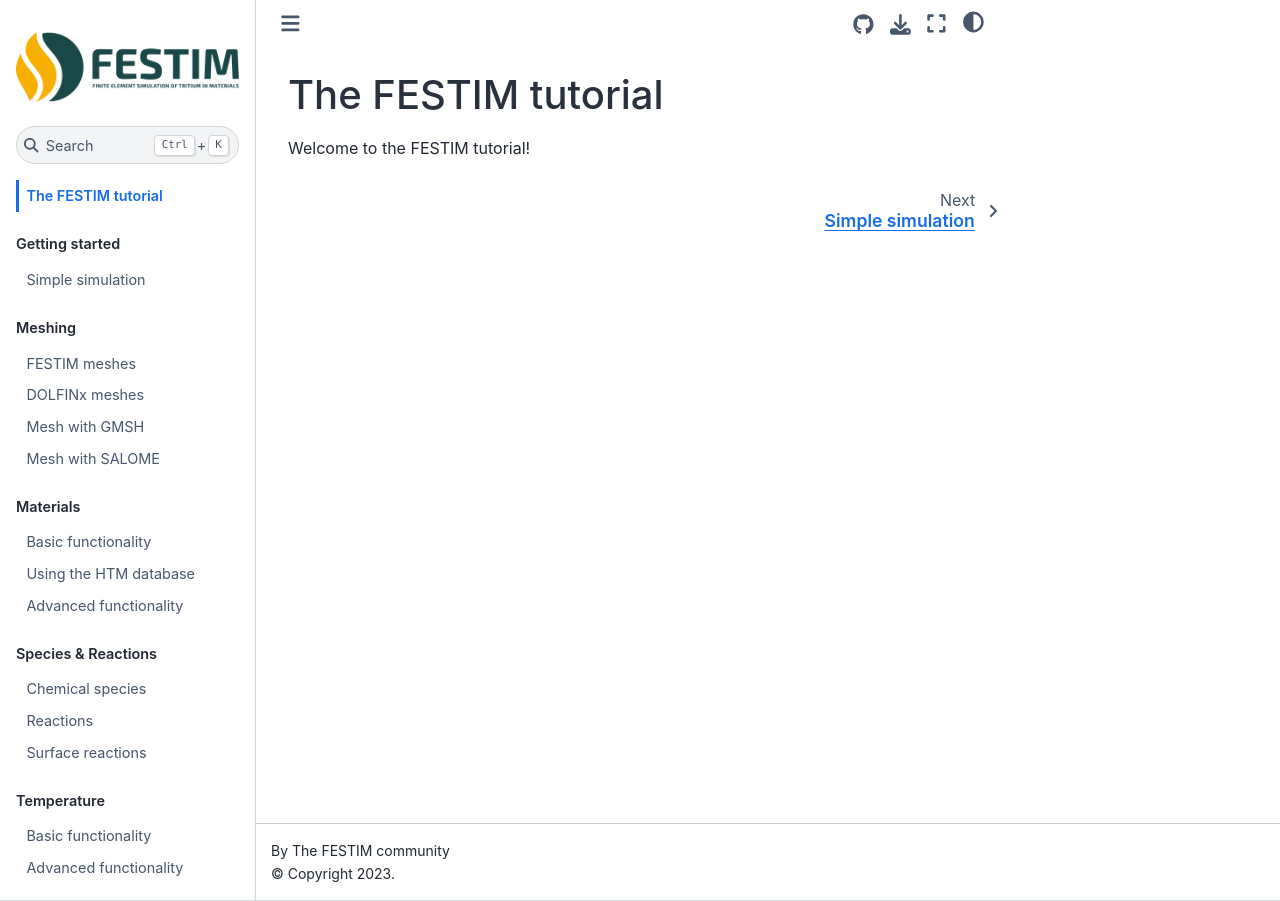
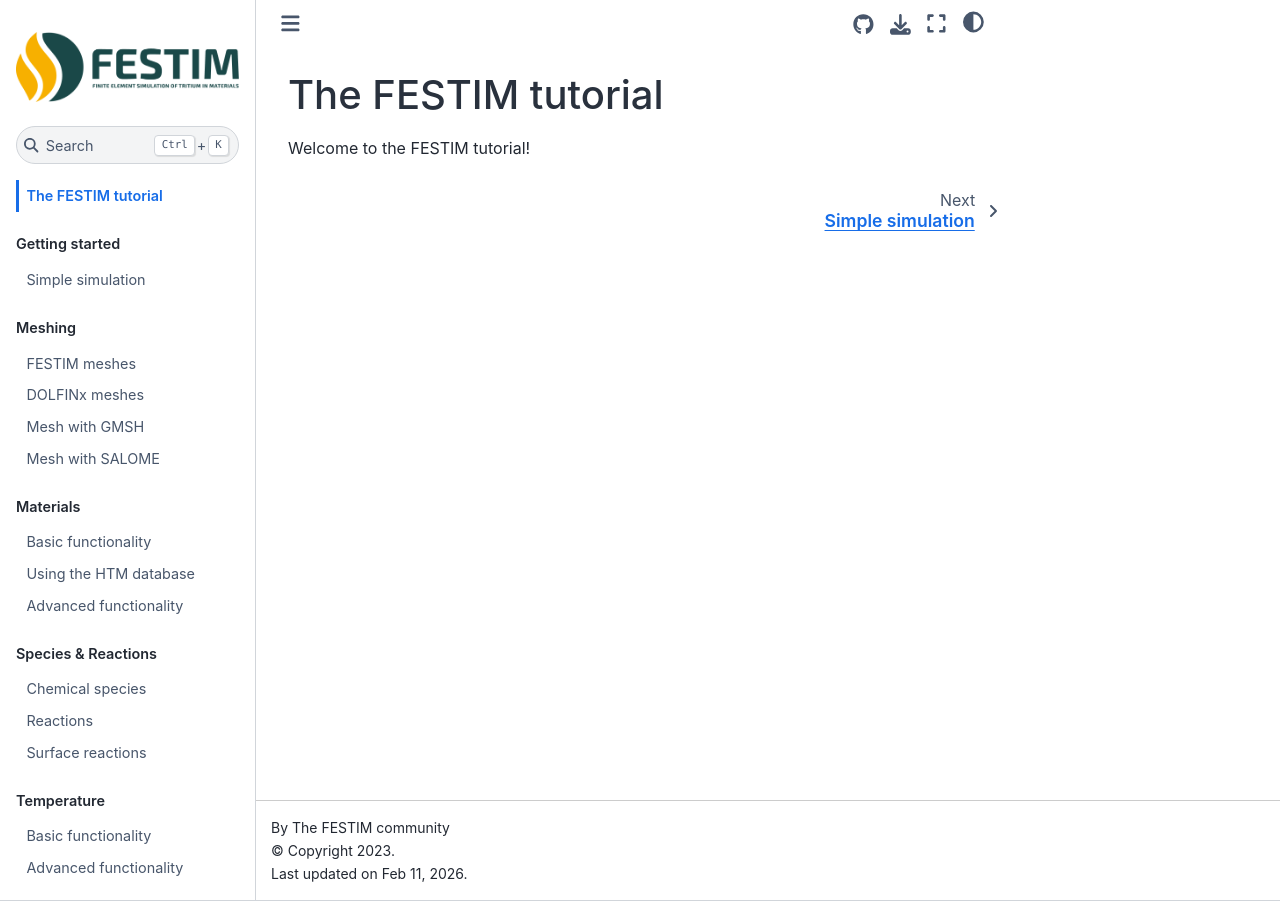
Before and after one commit to festim-dev/FESTIM-workshop, a Jupyter Book: the page built from book/intro.md, in a window 1280 px wide. Built offline with Jupyter Book 1.0.4 settings and Sphinx 7.4.7 and the Sphinx Book theme 1.1.4, drawn with Linux system fonts in a browser that asks for light colours; pages that are not in the unit, such as notebooks, are missing from menus; part of the change alters nothing that is shown.

```diff
--- a/book/_config.yml
+++ b/book/_config.yml
@@ -37,6 +37,34 @@ execute:
   timeout: -1  # Disable timeouts for executing notebooks cells
   allow_errors: true  # Allow errors in notebook cells
 
+sphinx:
+  config:
+    html_last_updated_fmt: "%b %d, %Y"
+    suppress_warnings: ["mystnb.unknown_mime_type"]
+
+    # To avoid warning about default changing due to
+    # https://github.com/pydata/pydata-sphinx-theme/issues/1492
+    # html_theme_options:
+    #   navigation_with_keys: false
+    codeautolink_concat_default: True
+    intersphinx_mapping:
+      basix: ["https://docs.fenicsproject.org/basix/main/python/", null]
+      ffcx: ["https://docs.fenicsproject.org/ffcx/main/", null]
+      ufl: ["https://docs.fenicsproject.org/ufl/main/", null]
+      dolfinx: ["https://docs.fenicsproject.org/dolfinx/main/python", null]
+      petsc4py: ["https://petsc.org/release/petsc4py", null]
+      mpi4py: ["https://mpi4py.readthedocs.io/en/stable", null]
+      numpy: ["https://numpy.org/doc/stable/", null]
+      pyvista: ["https://docs.pyvista.org/", null]
+      packaging: ["https://packaging.pypa.io/en/stable/", null]
+      matplotlib: ["https://matplotlib.org/stable/", null]
+      festim: ["https://festim.readthedocs.io/en/latest/api/festim.html", null]
+
+  extra_extensions:
+    - "sphinx.ext.autodoc"
+    - "sphinx.ext.intersphinx"
+    - "sphinx_codeautolink"
+
 parse:
   myst_enable_extensions:
     # don't forget to list any other extensions you want enabled,
```
